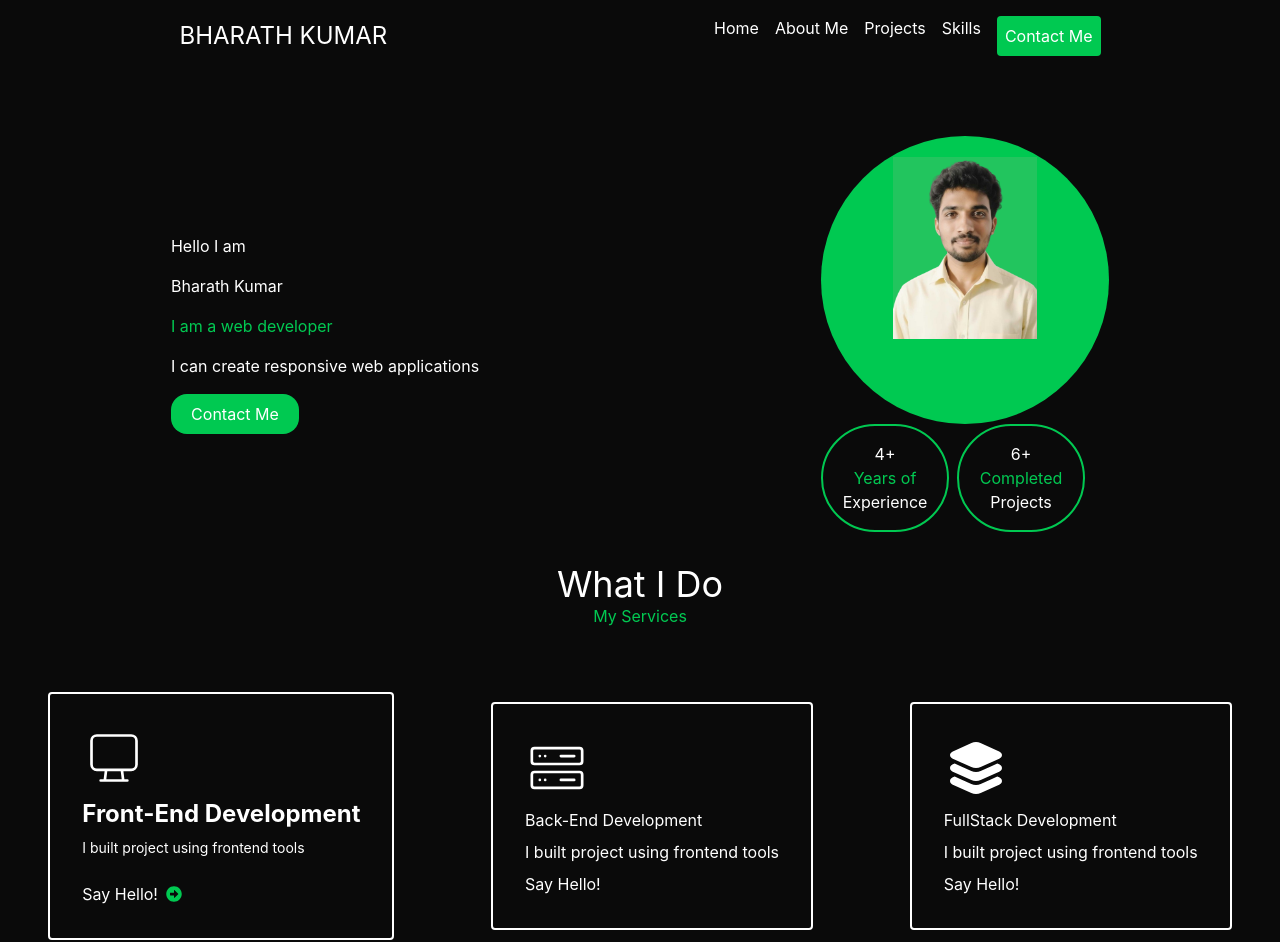
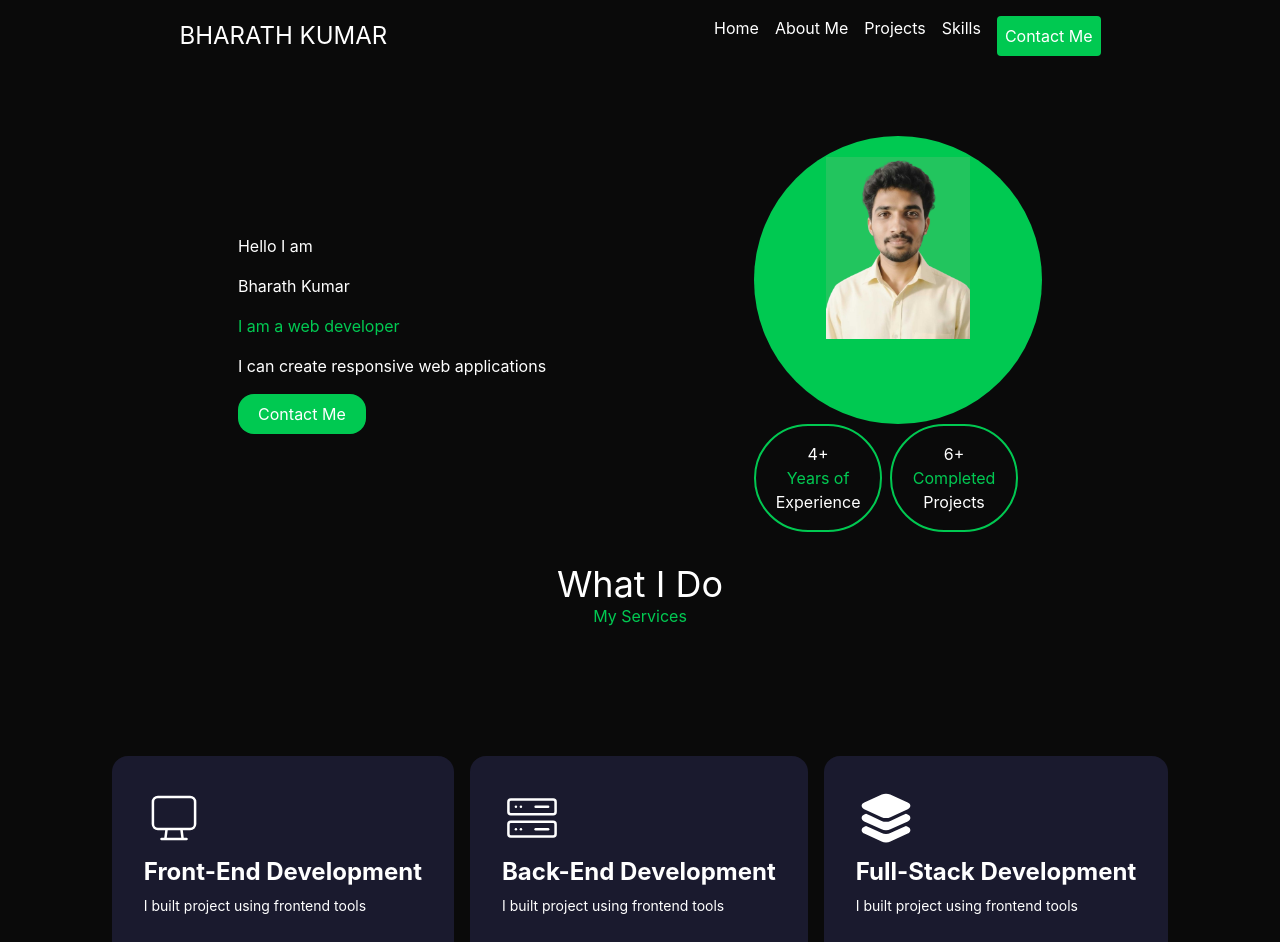
Before and after one commit to Bharath938/Portfolio, a React (Vite) app: page / in a window 1280 px wide. Shown: the top 942 px of the page. Built offline with nearby package versions, Linux system fonts and the light colour scheme.

Commit message:
Optimize services section

```diff
--- a/src/components/Hero.jsx
+++ b/src/components/Hero.jsx
@@ -3,7 +3,7 @@ import profile from "../assets/profile.png";
 
 function Hero() {
   return (
-    <div className="flex justify-around items-center mt-16">
+    <div className="flex flex-col md:flex-row justify-center space-x-52 align-center items-center mt-16">
       <div className="flex flex-col gap-4">
         <span>Hello I am</span>
         <span>Bharath Kumar</span>
--- a/src/components/Services.jsx
+++ b/src/components/Services.jsx
@@ -5,6 +5,24 @@ import { IoLayers } from "react-icons/io5";
 import { FaArrowAltCircleRight } from "react-icons/fa";
 
 function Services() {
+  const services = [
+    {
+      icon: <CiMonitor />,
+      title: "Front-End Development",
+      description: "I built project using frontend tools",
+    },
+    {
+      icon: <CiServer />,
+      title: "Back-End Development",
+      description: "I built project using frontend tools",
+    },
+    {
+      icon: <IoLayers />,
+      title: "Full-Stack Development",
+      description: "I built project using frontend tools",
+    },
+  ];
+
   return (
     <div className="flex flex-col mt-8">
       <div className="flex flex-col justify-center items-center">
@@ -12,36 +30,20 @@ function Services() {
         <span className="text-green-500">My Services</span>
       </div>
 
-      <div className="flex justify-around items-center mt-16">
-        <div className="flex flex-col space-y-2 border border-2 p-8 rounded">
-          <span>
-            <CiMonitor className="w-16 h-16" />
-          </span>
-          <span className="text-2xl font-bold">Front-End Development</span>
-          <span className="text-sm">I built project using frontend tools</span>
-          <div className="flex items-center gap-2 mt-4">
-            <span>Say Hello!</span>
-            <span>
-              <FaArrowAltCircleRight className="text-green-500 font-bold" />
-            </span>
+      <div className="flex flex-col justify-center gap-4 items-center md:flex-row mt-32">
+        {services?.map((service) => (
+          <div className="flex flex-col space-y-2 p-8 rounded-2xl bg-[#1a1a2e]">
+            <span className="text-6xl">{service.icon}</span>
+            <span className="text-2xl font-bold">{service.title}</span>
+            <span className="text-sm">{service.description}</span>
+            <div className="flex gap-2 items-center mt-4 cursor-pointer">
+              <span>Say Hello!</span>
+              <span>
+                <FaArrowAltCircleRight className="text-green-500 " />
+              </span>
+            </div>
           </div>
-        </div>
-        <div className="flex flex-col space-y-2 border border-2 p-8 rounded">
-          <span>
-            <CiServer className="w-16 h-16" />
-          </span>
-          <span>Back-End Development</span>
-          <span>I built project using frontend tools</span>
-          <span>Say Hello!</span>
-        </div>
-        <div className="flex flex-col space-y-2 border border-2 p-8 rounded">
-          <span>
-            <IoLayers className="w-16 h-16" />
-          </span>
-          <span>FullStack Development</span>
-          <span>I built project using frontend tools</span>
-          <span>Say Hello!</span>
-        </div>
+        ))}
       </div>
     </div>
   );
```
